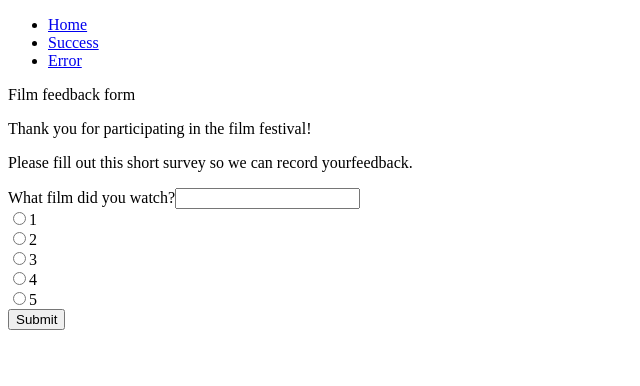
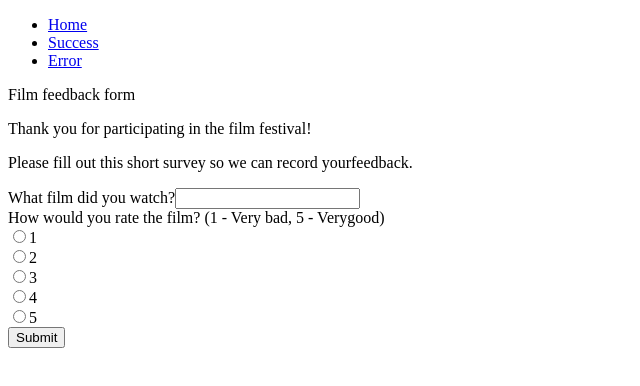
Before and after one commit to Kristina456/Online-survey, a React (Create React App) app: page / in a window 1280 px wide. Shown: the top 386 px of the page, without its empty margins (0-640 px from the left). Built offline with nearby package versions, Linux system fonts and the light colour scheme.

Commit message:
add Question component and adjust RatingQuestion

```diff
--- a/src/components/SurvayForm.jsx
+++ b/src/components/SurvayForm.jsx
@@ -10,7 +10,7 @@ export default function SurvayForm({ survay }) {
 					return <TextQuestion key={q.questionId} question={q} />;
 
 				case "rating":
-					return <RatingQuestion />;
+					return <RatingQuestion key={q.questionId} question={q} />;
 				default:
 					throw Error(`Question Type ${q.questionType} not supported`);
 			}
--- a/src/components/questions/RatingQuestion.jsx
+++ b/src/components/questions/RatingQuestion.jsx
@@ -1,28 +1,25 @@
 import React from "react";
+import Question from "./components/Question";
 
-export default function RatingQuestion() {
+export default function RatingQuestion({ question }) {
+	const {
+		required,
+		label,
+		attributes: { min, max },
+	} = question;
+
+	const showQuestions = () => {
+		const radioInputs = [];
+		for (let i = min; i <= max; i++) {
+			radioInputs.push(<Question key={i} value={i} required={required} />);
+		}
+		return radioInputs;
+	};
+
 	return (
 		<div>
-			<div>
-				<input type="radio" name="number-radio-input" value="1" />
-				<label>1</label>
-			</div>
-			<div>
-				<input type="radio" name="number-radio-input" value="2" />
-				<label>2</label>
-			</div>
-			<div>
-				<input type="radio" name="number-radio-input" value="3" />
-				<label>3</label>
-			</div>
-			<div>
-				<input type="radio" name="number-radio-input" value="4" />
-				<label>4</label>
-			</div>
-			<div>
-				<input type="radio" name="number-radio-input" value="5" />
-				<label>5</label>
-			</div>
+			<div>{label}</div>
+			{showQuestions()}
 		</div>
 	);
 }
--- /dev/null
+++ b/src/components/questions/components/Question.jsx
@@ -0,0 +1,15 @@
+import React from "react";
+
+export default function Question({ value, required }) {
+	return (
+		<div>
+			<input
+				type="radio"
+				name="number-radio-input"
+				value={value}
+				required={required}
+			/>
+			<label>{value}</label>
+		</div>
+	);
+}
```
